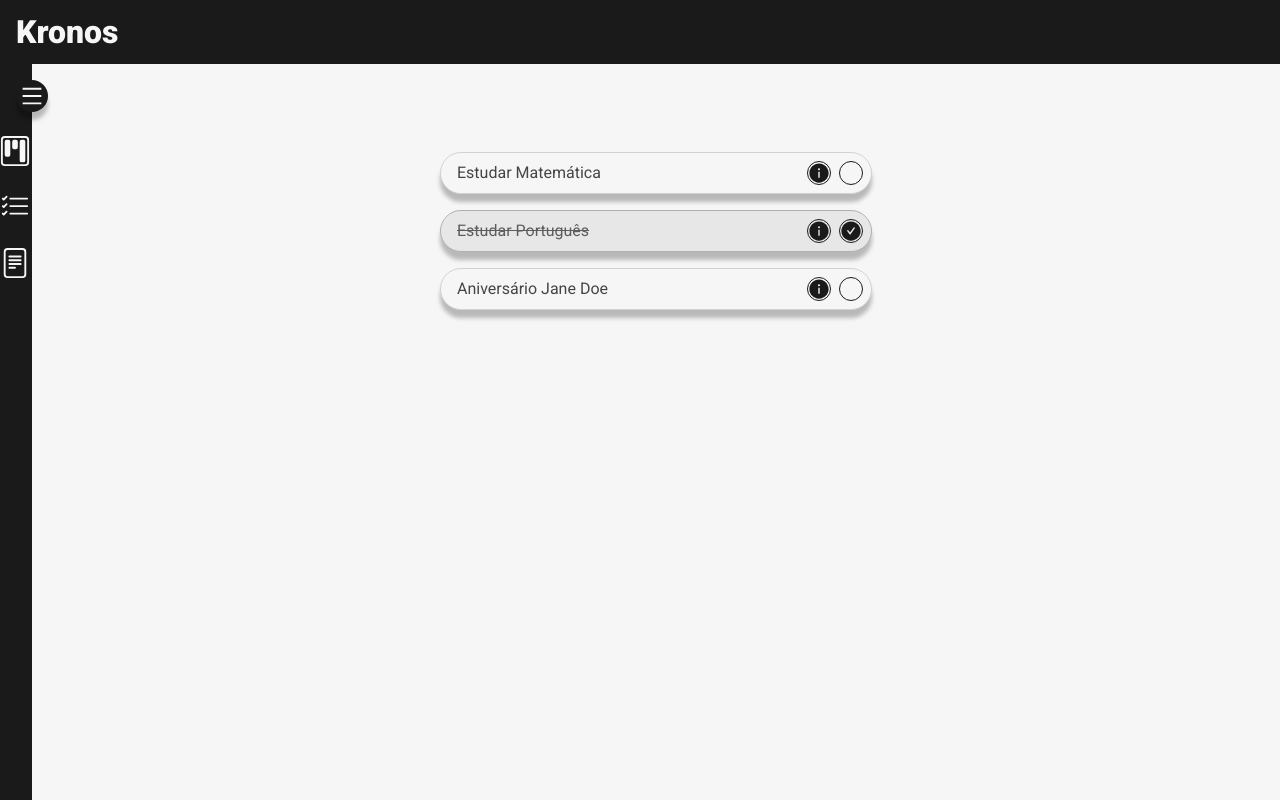
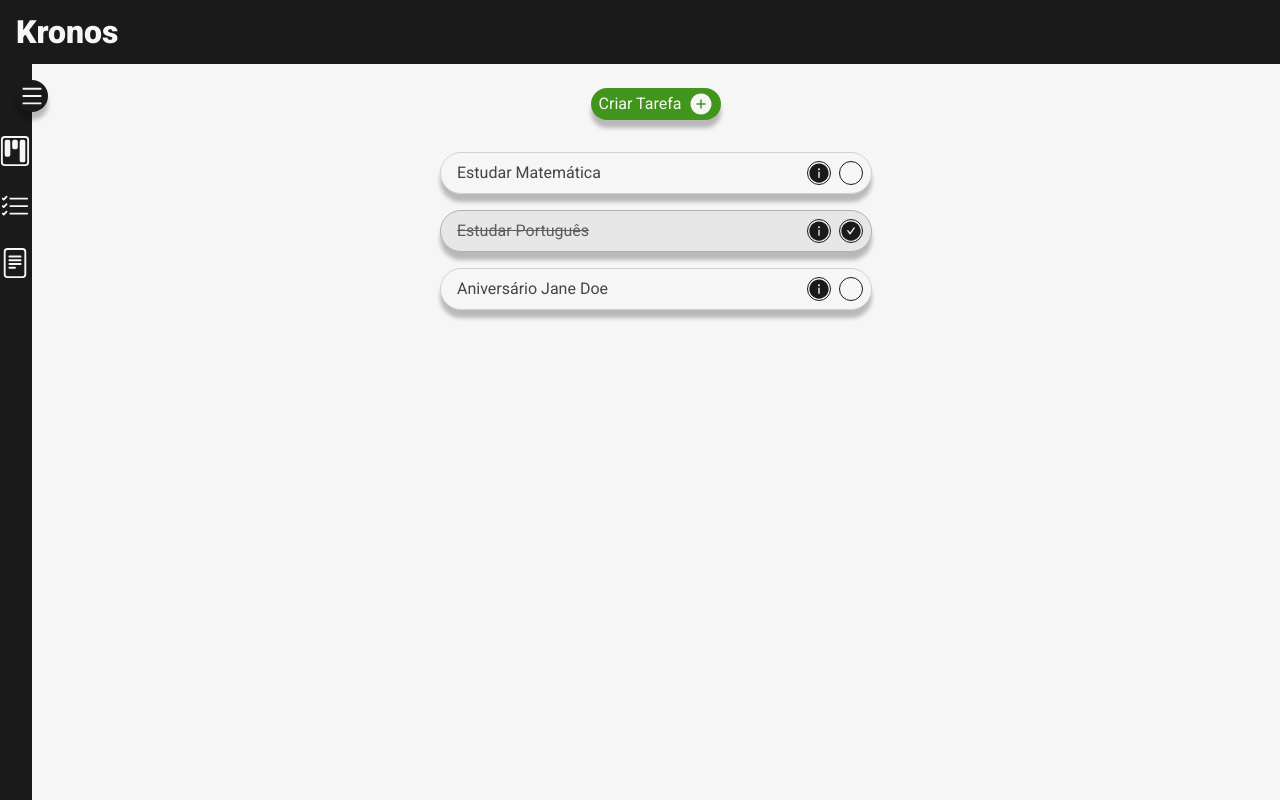
Before and after one commit to Bernardopog/kronos-app, a Next.js app in the folder apps/frontend/: page /pages/todo in a window 1280 px wide. Built offline with nearby package versions, Linux system fonts and the light colour scheme.

Commit message:
feat(frontend): create To-Do Header UI component

```diff
--- a/apps/frontend/src/app/pages/todo/page.tsx
+++ b/apps/frontend/src/app/pages/todo/page.tsx
@@ -1,3 +1,4 @@
+import ToDoHeader from "@/ui/ToDoPage/ToDoHeader";
 import ToDoTaskList from "@/ui/ToDoPage/ToDoTaskList";
 
 export default function ToDoPage() {
@@ -9,6 +10,7 @@ export default function ToDoPage() {
       "
       id="main"
     >
+      <ToDoHeader />
       <ToDoTaskList />
     </main>
   );
--- /dev/null
+++ b/apps/frontend/src/ui/ToDoPage/ToDoHeader.tsx
@@ -0,0 +1,31 @@
+"use client";
+
+import Button from "@/components/Button/Button";
+import { ModalContext } from "@/context/ModalContext";
+import { useContext } from "react";
+import { AiFillPlusCircle } from "react-icons/ai";
+
+export default function ToDoHeader() {
+  const { toggleModal } = useContext(ModalContext);
+
+  return (
+    <header className="flex justify-center items-center" id="td-header">
+      <Button
+        label="Criar Tarefa"
+        extraStyles={{
+          button:
+            "w-auto px-2 gap-x-2 bg-apple-600 text-woodsmoke-50 duration-300 ease-in-out hover:bg-apple-700",
+        }}
+        action={() => {
+          toggleModal({
+            content: "toDoCreate",
+            type: "create",
+            headerTitle: "Criar Tarefa",
+          });
+        }}
+      >
+        <AiFillPlusCircle />
+      </Button>
+    </header>
+  );
+}
```
